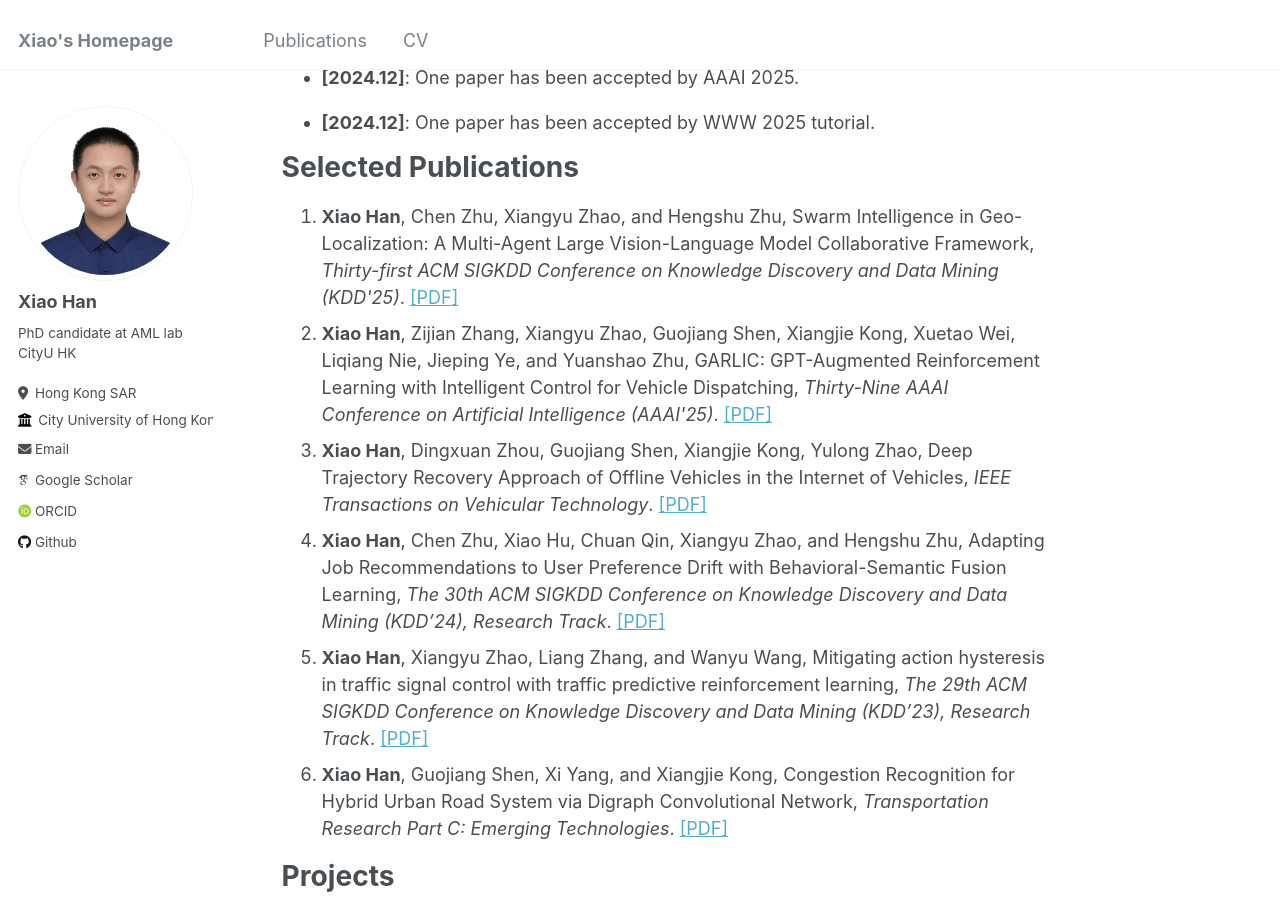
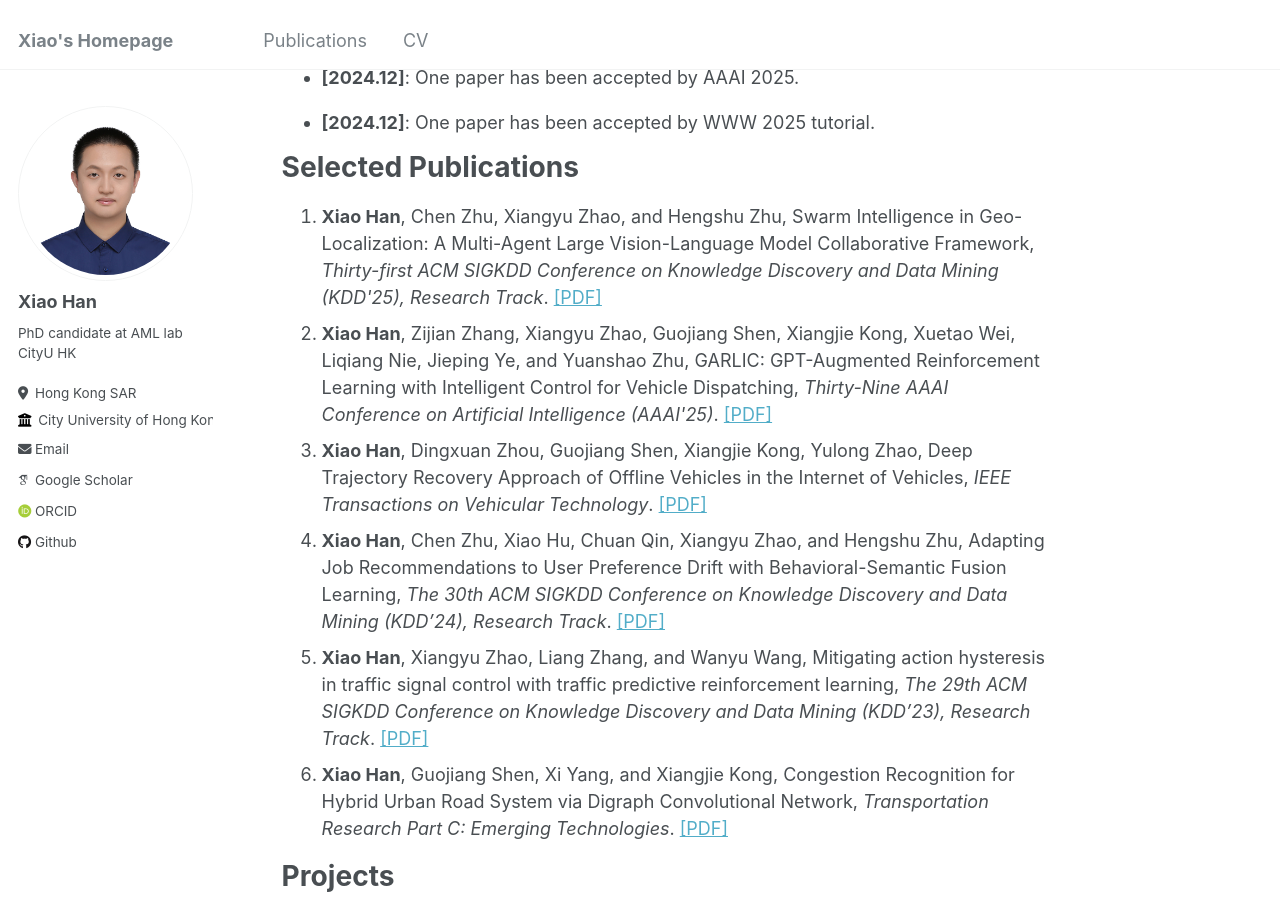
Before and after one commit to hahahenha/hahahenha.github.io, a Jekyll site: the page built from _pages/about.md, in a window 1280 px wide and 900 px high, scrolled down 633 px. Built offline with Jekyll 4.4.1, drawn with Linux system fonts in a browser that asks for light colours; some web fonts are replaced.

Commit message:
Update about.md

```diff
--- a/_pages/about.md
+++ b/_pages/about.md
@@ -69,7 +69,7 @@ If you are interested in collaborating with me or want to have a chat, always fe
   <li>
   <Strong>Xiao Han</Strong>, Chen Zhu, Xiangyu Zhao, and Hengshu Zhu,
     Swarm Intelligence in Geo-Localization: A Multi-Agent Large Vision-Language Model Collaborative Framework,
-    <em>Thirty-first ACM SIGKDD Conference on Knowledge Discovery and Data Mining (KDD'25)</em>.
+    <em>Thirty-first ACM SIGKDD Conference on Knowledge Discovery and Data Mining (KDD'25), Research Track</em>.
     <a target="_blank" rel="noopener" href="https://arxiv.org/abs/2408.11312">[PDF]</a>
   </li>
   <li>
```
